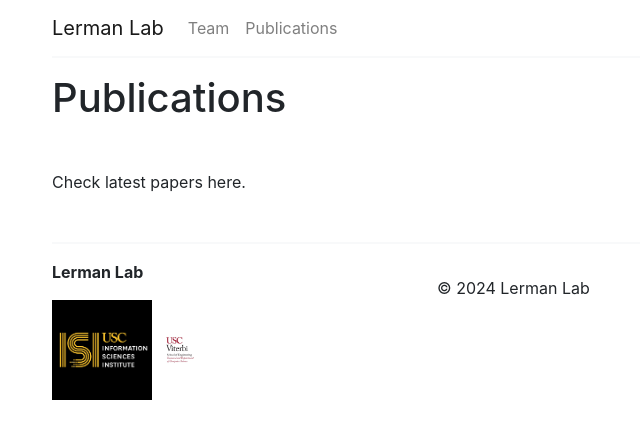
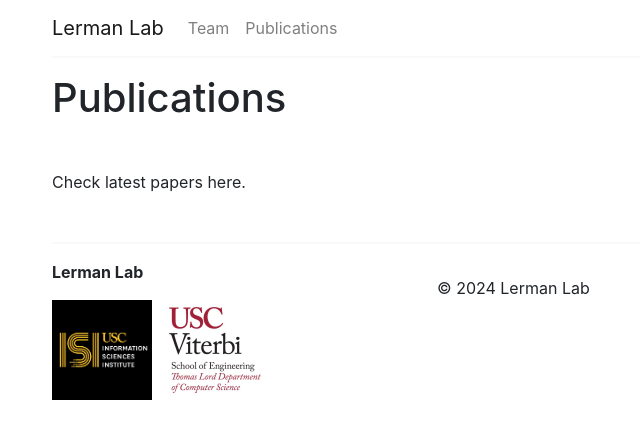
Before and after one commit to lermanlab/lermanlab.github.io, a Jekyll site: the page built from _pages/publications.html, in a window 1280 px wide. Shown: the top 439 px of the page, without its empty margins (203-843 px from the left). Built offline with Jekyll 4.4.1, drawn with Linux system fonts in a browser that asks for light colours.

Commit message:
Update footer.html

```diff
--- a/_includes/footer.html
+++ b/_includes/footer.html
@@ -20,7 +20,7 @@
 
 					<li class="list-inline-item">
 						<a href="https://www.cs.usc.edu/">
-							<img class="img-fluid" src="/assets/images/usc.jpg" style="max-height: 30px;">
+							<img class="img-fluid" src="/assets/images/usc.jpg" style="max-height: 100px;">
 						</a>
 					</li>
 				</ul>
```
